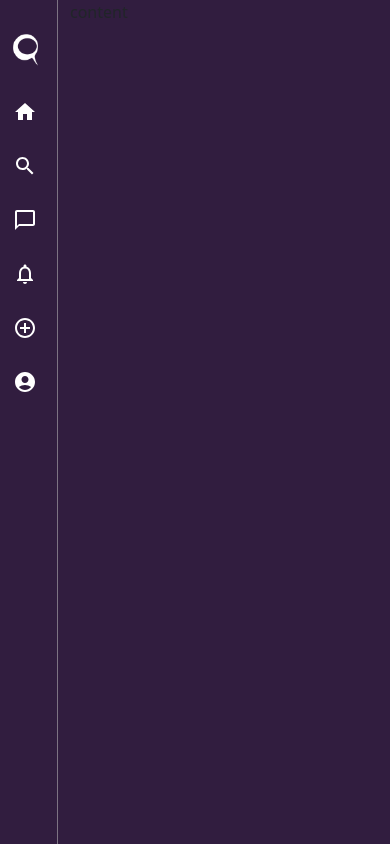
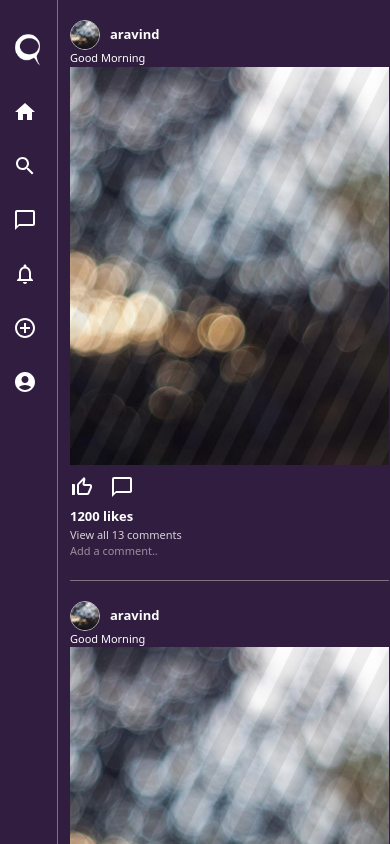
Before and after one commit to aravindvjn/Quintrelix, a React (Vite) app: page / in a window 390 px wide. Shown: the top 844 px of the page. Built offline with nearby package versions, Linux system fonts and the light colour scheme.

Commit message:
added static posts

```diff
--- a/src/index.css
+++ b/src/index.css
@@ -1,7 +1,16 @@
 body{
   margin: 0;
   padding: 0;
+  background-color: #311d3f;
 }
 *{
   box-sizing: border-box;
 }
+.flex-sb{
+  display: flex;
+  justify-content: space-between;
+}
+.flex{
+  display: flex;
+  align-items: center;
+}
--- a/src/pages/Home/Home.css
+++ b/src/pages/Home/Home.css
@@ -3,7 +3,6 @@
 }
 
 .home-page {
-    height: 200vh;
     padding: 0;
     border-left: 1px solid rgba(192, 192, 192, 0.534);
     border-right: 1px solid rgba(192, 192, 192, 0.534);
@@ -29,24 +28,27 @@
     height: 100vh;
     overflow-y: scroll;
 }
-.request-fixed::-webkit-scrollbar{
+
+.request-fixed::-webkit-scrollbar {
     display: none;
 }
 
 .side-bar-fixed img {
-    margin-left: 20%;
-    width: 50%;
+    margin-left: 18%;
+    width: 40%;
     height: 100px;
-    object-fit: cover;
+    object-fit: contain;
 }
-.side-bar-icons{
+
+.side-bar-icons {
     display: flex;
     flex-direction: column;
     margin-left: 25%;
     color: white;
-    gap:7px;
+    gap: 7px;
 }
-.side-bar-icons div{
+
+.side-bar-icons div {
     display: flex;
     flex-direction: row;
     gap: 10px;
@@ -55,10 +57,12 @@
     transition: 0.15s ease-in-out;
     overflow: hidden;
 }
-.side-bar-icons div:hover{
+
+.side-bar-icons div:hover {
     transform: translateX(-10px);
 }
-img.q-logo{
+
+img.q-logo {
     align-items: center;
     width: 50%;
     margin-left: 10px;
@@ -66,24 +70,133 @@ img.q-logo{
     object-fit: cover;
     object-fit: contain;
 }
-@media (max-width:620px){
-    .side-bar-icons div p{
+
+.post-img {
+    height: 125%;
+    width: 100%;
+    object-fit: cover;
+    margin-bottom: 10px;
+}
+
+.post {
+    width: 60%;
+    height: 100%;
+    display: flex;
+    flex-direction: column;
+    margin-left: 20%;
+    border-bottom: 1px solid rgba(192, 192, 192, 0.534);
+    padding: 20px 0px;
+}
+
+.post-parent {
+    position: relative;
+
+}
+
+.post-username {
+    color: white;
+    font-size: 15px;
+    font-weight: bold;
+    margin: auto 0;
+}
+
+.flex-sb button {
+    background: transparent;
+    border-radius: 5px;
+    border: 1px solid blue;
+    color: blue;
+    margin: 10px 0px;
+    align-items: center;
+}
+
+.view-comments,
+.post-caption,
+.add-comments {
+    color: white;
+    font-size: 13px;
+    margin: 0;
+}
+.post-profile{
+    height: 30px;
+    width: 30px;
+    border-radius: 50%;
+    margin-right: 10px;
+    border: 1px solid silver;
+}
+.post-caption {
+    margin-bottom: 5px;
+}
+
+.view-comments {
+    opacity: 0.8;
+}
+
+.add-comments {
+    opacity: 0.5;
+}
+
+
+@media (max-width:1200px) {
+    .side-bar-fixed img {
+        margin-left: 22%;
+    }
+
+    .post {
+        width: 70%;
+        height: 100%;
+        margin-left: 15%;
+
+    }
+}
+
+
+
+
+
+@media (max-width:620px) {
+    .side-bar-icons div p {
         display: none;
     }
-    .side-bar-icons{
+
+    .side-bar-icons {
         margin-left: 10px;
         align-items: center;
         gap: 30px;
 
     }
-    .side-bar-fixed{
+
+    .side-bar-fixed {
         display: flex;
         flex-direction: column;
         align-items: center;
         justify-content: center;
     }
-    .side-bar-icons div:hover{
+
+    .side-bar-icons div:hover {
         transform: translateX(0);
         opacity: 0.6;
     }
+
+    .post {
+        width: 100%;
+        height: 100%;
+        margin-left: 0%;
+
     }
+
+    .post-username {
+        font-size: 13px;
+        margin-right: 5px;
+        align-items: center;
+
+    }
+
+    .view-comments,
+    .post-caption,
+    .add-comments {
+        color: white;
+        font-size: 11px;
+        margin: 0;
+    }
+
+}
--- a/src/pages/Home/HomePage.jsx
+++ b/src/pages/Home/HomePage.jsx
@@ -1,10 +1,18 @@
 import React from 'react'
+import Posts from './Posts'
 
 const HomePage = () => {
+    const user={
+        username:"aravind",
+        caption:"Good Morning",
+        like:"1200",
+        comments:'13'
+    }
   return (
     <div className='home-page col-sm-6 col-10'>
       <div className="container-sm">
-        content
+        <Posts {...user} />
+        <Posts {...user} />
       </div>
     </div>
   )
--- /dev/null
+++ b/src/pages/Home/Posts.jsx
@@ -0,0 +1,45 @@
+import React, { useState } from "react";
+import demo from "../../assets/demo.jpg";
+import ThumbUpOffAltIcon from "@mui/icons-material/ThumbUpOffAlt";
+import ThumbUpAltIcon from "@mui/icons-material/ThumbUpAlt";
+import ChatBubbleOutlineIcon from "@mui/icons-material/ChatBubbleOutline";
+
+const Posts = (props) => {
+  const [liked, setLiked] = useState(false);
+  const likeHandler = () => {
+    setLiked(!liked);
+  };
+  return (
+    <div className="post-parent">
+      <div className="post">
+        <div className="flex">
+          <img src={demo} alt="" className="post-profile" />
+          <p className="post-username">{props.username}</p>
+        </div>
+        <p className="post-caption">{props.caption}</p>
+        <img src={demo} alt="" className="post-img" />
+        <div className="flex gap-3 mb-2">
+          {" "}
+          {liked ? (
+            <ThumbUpAltIcon
+              onClick={likeHandler}
+              sx={{ color: "white" }}
+              style={{ cursor: "pointer" }}
+            />
+          ) : (
+            <ThumbUpOffAltIcon onClick={likeHandler} sx={{ color: "white" }} style={{cursor:'pointer'}} />
+          )}{" "}
+          <ChatBubbleOutlineIcon
+            sx={{ color: "white" }}
+            style={{ cursor: "pointer" }}
+          />{" "}
+        </div>
+        <p className="post-username">{props.like} likes</p>
+        <p className="view-comments">View all {props.comments} comments</p>
+        <p className="add-comments">Add a comment..</p>
+      </div>
+    </div>
+  );
+};
+
+export default Posts;
```
Also changed, not shown: src/assets/demo.jpg (added). Lines whose indentation alone changed are shown as unchanged.
